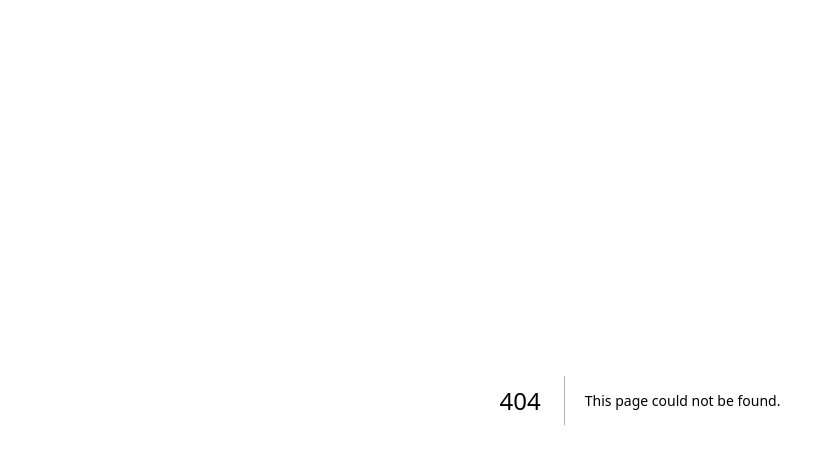
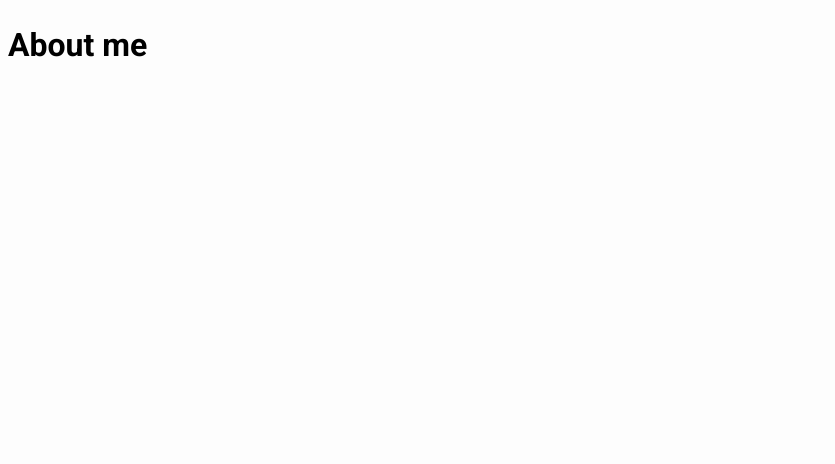
Before and after one commit to sebastiangolab/portfolio, a Next.js app: page /about-me in a window 1280 px wide. Before the commit this address had no page. Shown: the top 464 px of the page, without its empty margins (0-835 px from the left). Built offline with nearby package versions, Linux system fonts and the light colour scheme.

Commit message:
Add pages

```diff
--- /dev/null
+++ b/src/app/about-me/page.tsx
@@ -0,0 +1,3 @@
+export default function AboutMe() {
+   return <h1>About me</h1>;
+}
--- /dev/null
+++ b/src/app/contact/page.tsx
@@ -0,0 +1,3 @@
+export default function Contact() {
+   return <h1>Contact</h1>;
+}
--- /dev/null
+++ b/src/app/projects/page.tsx
@@ -0,0 +1,3 @@
+export default function Projects() {
+   return <h1>Projects</h1>;
+}
```
